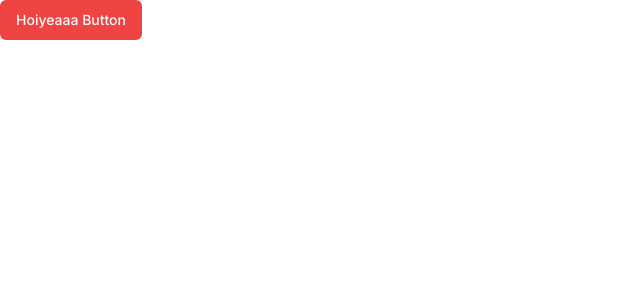
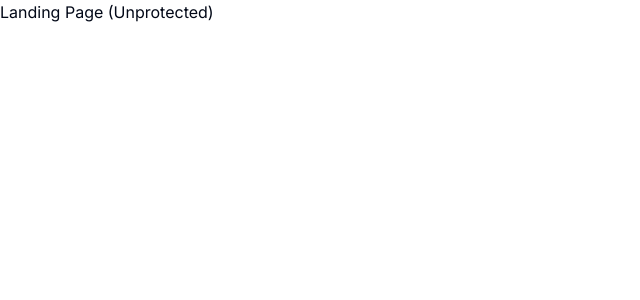
Before and after one commit to limchinfeng/ai-saas, a Next.js app: page / in a window 1280 px wide. Shown: the top 300 px of the page, without its empty margins (0-640 px from the left). Built offline with nearby package versions, Linux system fonts and the light colour scheme.

Commit message:
Folder setup

```diff
--- /dev/null
+++ b/app/(dashboard)/(route)/dashboard/page.tsx
@@ -0,0 +1,9 @@
+const DashboardPage = () => {
+  return (
+    <div>
+        Dashboard Page (Protected)
+    </div>
+    )
+}
+
+export default DashboardPage;
--- /dev/null
+++ b/app/(landing)/page.tsx
@@ -0,0 +1,9 @@
+const LandingPage = () => {
+  return (
+    <div>
+        Landing Page (Unprotected)
+    </div>
+    )
+}
+
+export default LandingPage;
--- a/app/globals.css
+++ b/app/globals.css
@@ -1,6 +1,12 @@
 @tailwind base;
 @tailwind components;
 @tailwind utilities;
+
+html,
+body,
+:root {
+  height: 100%;
+}
 
 @layer base {
   :root {
--- a/app/layout.tsx
+++ b/app/layout.tsx
@@ -5,8 +5,8 @@ import { Inter } from 'next/font/google'
 const inter = Inter({ subsets: ['latin'] })
 
 export const metadata: Metadata = {
-  title: 'Create Next App',
-  description: 'Generated by create next app',
+  title: 'Supershuaifeng',
+  description: 'AI SaaS Platform',
 }
 
 export default function RootLayout({
--- a/app/page.tsx
+++ /dev/null
@@ -1,8 +0,0 @@
-import { Button } from '@/components/ui/button'
-import Image from 'next/image'
-
-export default function Home() {
-  return (
-      <Button variant='destructive' size='default'>Hoiyeaaa Button</Button>
-  )
-}
```
